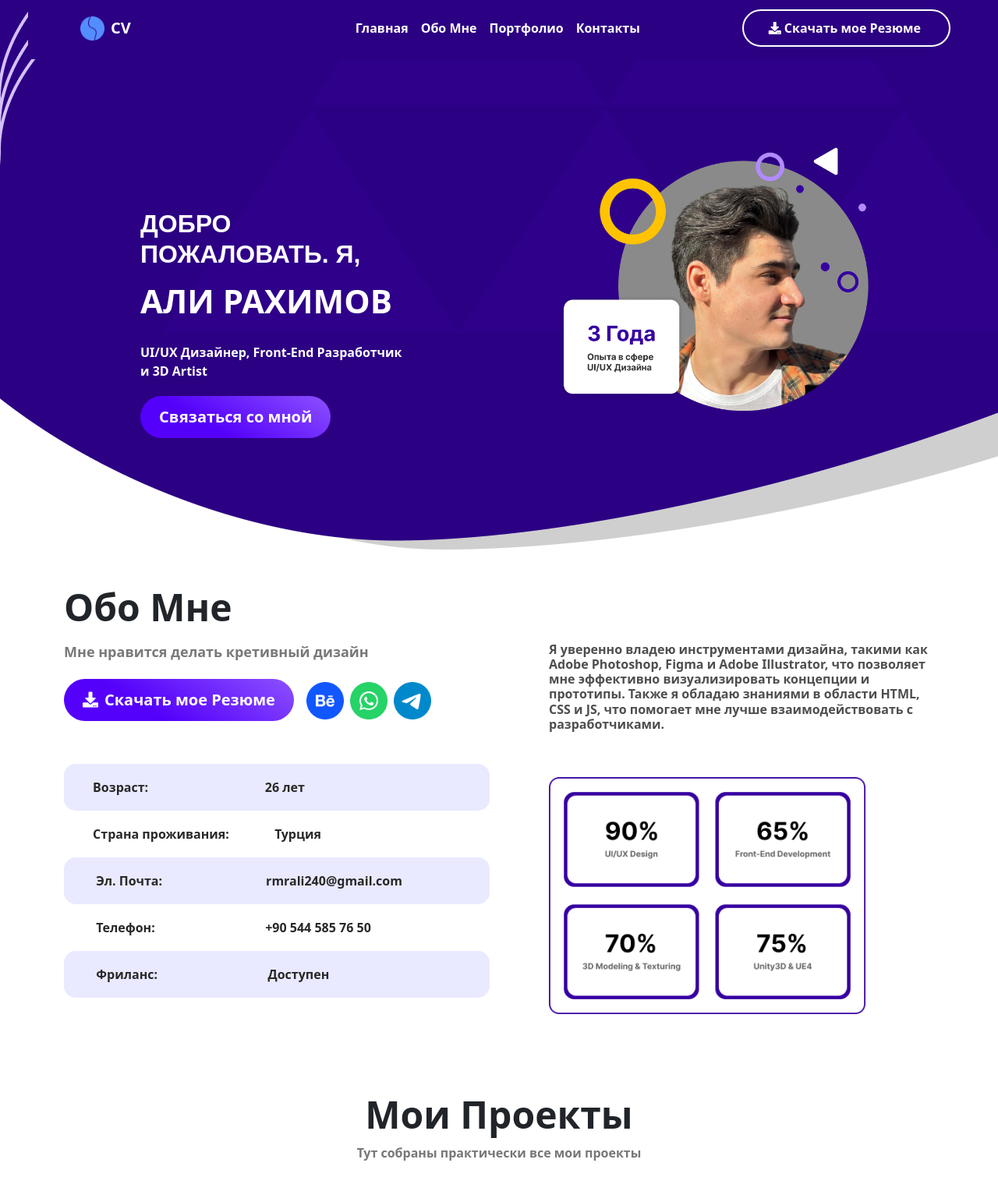
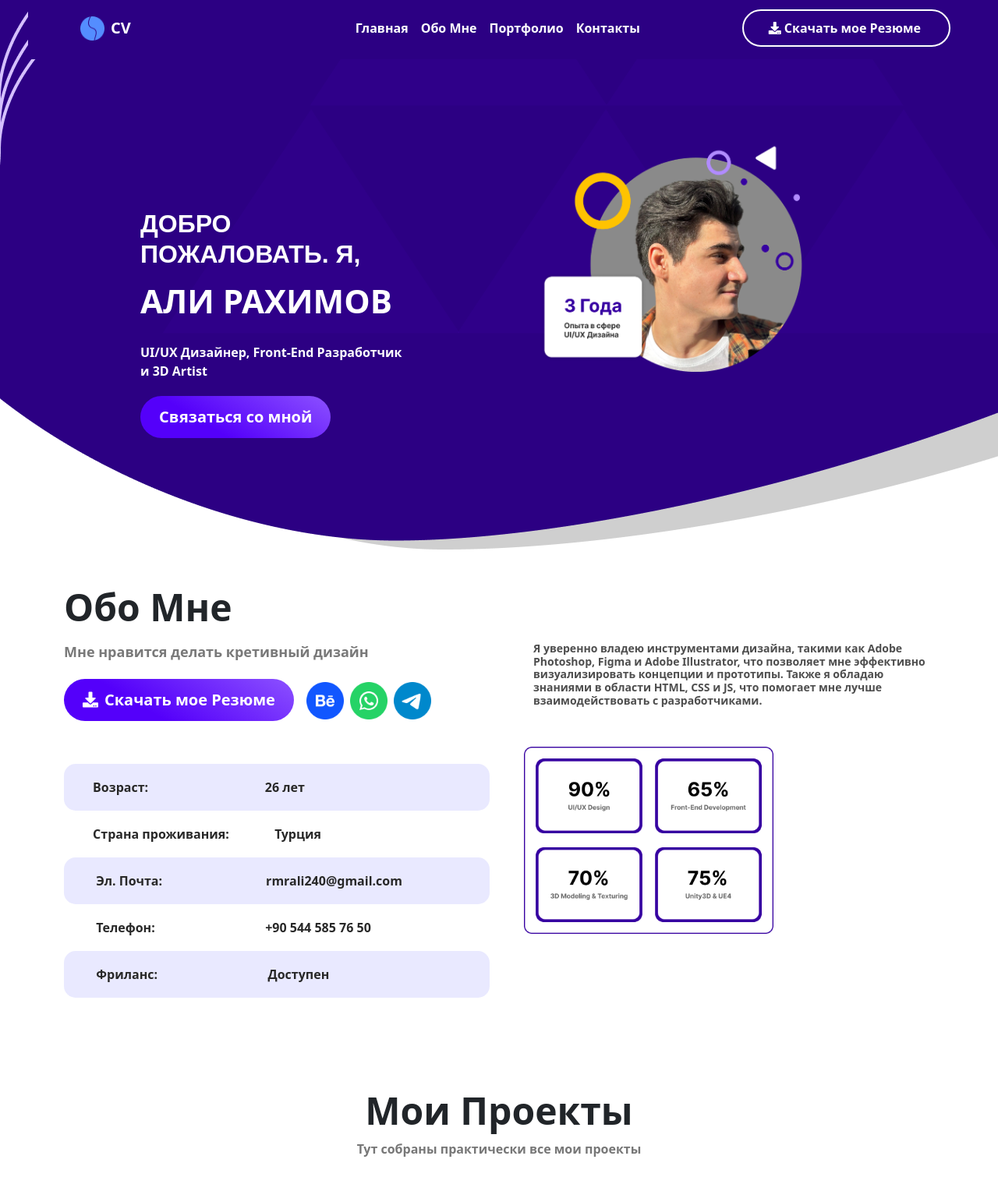
Before and after one commit to Hardi4/MyCVResume, a plain HTML site: page index.html in a window 1280 px wide. Shown: the top 1510 px of the page at 78% size. Drawn offline with Linux system fonts and the light colour scheme; a web font is replaced by a local one.

Commit message:
Add files via upload

```diff
--- a/assets/css/Hero-Clean-Reverse-images.css
+++ b/assets/css/Hero-Clean-Reverse-images.css
@@ -5,7 +5,107 @@
 img {
 }
 
-@media (min-width: 1200px) {
-  img {
+.skillsinfo {
+  margin-top: 50px;
+  margin-right: 0px;
+  margin-left: 52px;
+  width: 406px;
+  display: block;
+  position: static;
+}
+
+.aboutmetext {
+  font-size: 16px;
+  font-weight: bold;
+  position: static;
+  display: block;
+  text-align: left;
+  margin-top: 74px;
+  margin-left: 52px;
+  color: rgb(78,78,78);
+}
+
+.myavatar {
+  min-height: 300px;
+  padding-right: 0px;
+  transition: none;
+  margin-left: -63px;
+  width: 354px;
+  height: 313px;
+}
+
+@media (max-width: 440px) {
+  .table-responsive {
+    font-size: 12px;
   }
 }
+
+@media (max-width: 440px) {
+  .navbar-brand {
+    margin-left: 187px;
+    visibility: hidden;
+  }
+}
+
+.myavatar {
+  min-height: 300px;
+  padding-right: 0px;
+  transition: none;
+  margin-left: -55px;
+  width: 350px;
+  height: 300px;
+}
+
+.skillsinfo {
+  margin-top: 50px;
+  margin-right: 0px;
+  margin-left: 20px;
+  width: 320px;
+  display: block;
+  position: static;
+}
+
+.aboutmetext {
+  font-size: 14px;
+  font-weight: bold;
+  position: static;
+  display: block;
+  text-align: left;
+  margin-top: 74px;
+  margin-left: 32px;
+  color: rgb(78,78,78);
+}
+
+@media (max-width: 440px) {
+  img {
+    /*width: 50px;*/
+    /*visibility: hidden;*/
+  }
+}
+
+@media (min-width: 1200px) {
+  .rounded img-fluid w-100 fit-cover {
+    width: 354px;
+    height: 313px;
+  }
+}
+
+@media (min-width: 1200px) {
+  .navbar {
+  }
+}
+
+div {
+}
+
+@media (min-width: 400px) {
+  h2 {
+    font-size: 12px;
+  }
+}
+
+@media (max-width: 1200px) {
+  h2 {
+    font-size: 16px;
+  }
+}
--- a/index.html
+++ b/index.html
@@ -45,7 +45,7 @@
                 </div>
             </div>
             <div class="col-md-6">
-                <div class="p-xl-5 m-xl-5" style="padding: 48px;width: 510px;height: 571.851px;"><img class="rounded img-fluid w-100 fit-cover" style="min-height: 300px;padding-right: 0px;transition: none;margin-left: -31px;" src="assets/img/MyPhoto1.png" width="354" height="313"></div>
+                <div class="p-xl-5 m-xl-5" style="padding: 48px;width: 510px;height: 571.851px;"><img class="rounded img-fluid myavatar" src="assets/img/MyPhoto1.png" width="354" height="313"></div>
             </div>
         </div>
     </div>
@@ -79,11 +79,11 @@
                 </div>
             </div>
             <div class="col">
-                <h1 style="font-size: 16px;font-weight: bold;position: relative;display: block;text-align: left;margin-top: 74px;margin-left: 52px;color: rgb(78,78,78);">Я уверенно владею инструментами дизайна, такими как Adobe Photoshop, Figma и Adobe Illustrator, что позволяет мне эффективно визуализировать концепции и прототипы. Также я обладаю знаниями в области HTML, CSS и JS, что помогает мне лучше взаимодействовать с разработчиками.</h1><img src="assets/img/exxxc.png" style="margin-top: 50px;margin-right: 0px;margin-left: 52px;width: 405.995px;">
+                <h1 class="aboutmetext">Я уверенно владею инструментами дизайна, такими как Adobe Photoshop, Figma и Adobe Illustrator, что позволяет мне эффективно визуализировать концепции и прототипы. Также я обладаю знаниями в области HTML, CSS и JS, что помогает мне лучше взаимодействовать с разработчиками.</h1><img class="skillsinfo" src="assets/img/exxxc.png">
             </div>
         </div>
     </div>
-    <div class="container" style="margin-top: 0px;">
+    <div class="container-fluid" style="margin-top: 0px;">
         <div class="row mb-5">
             <div class="col-md-8 col-xl-6 text-center mx-auto">
                 <h2 style="font-size: 48px;font-weight: bold;margin-top: 100px;">Мои Проекты</h2>
```
